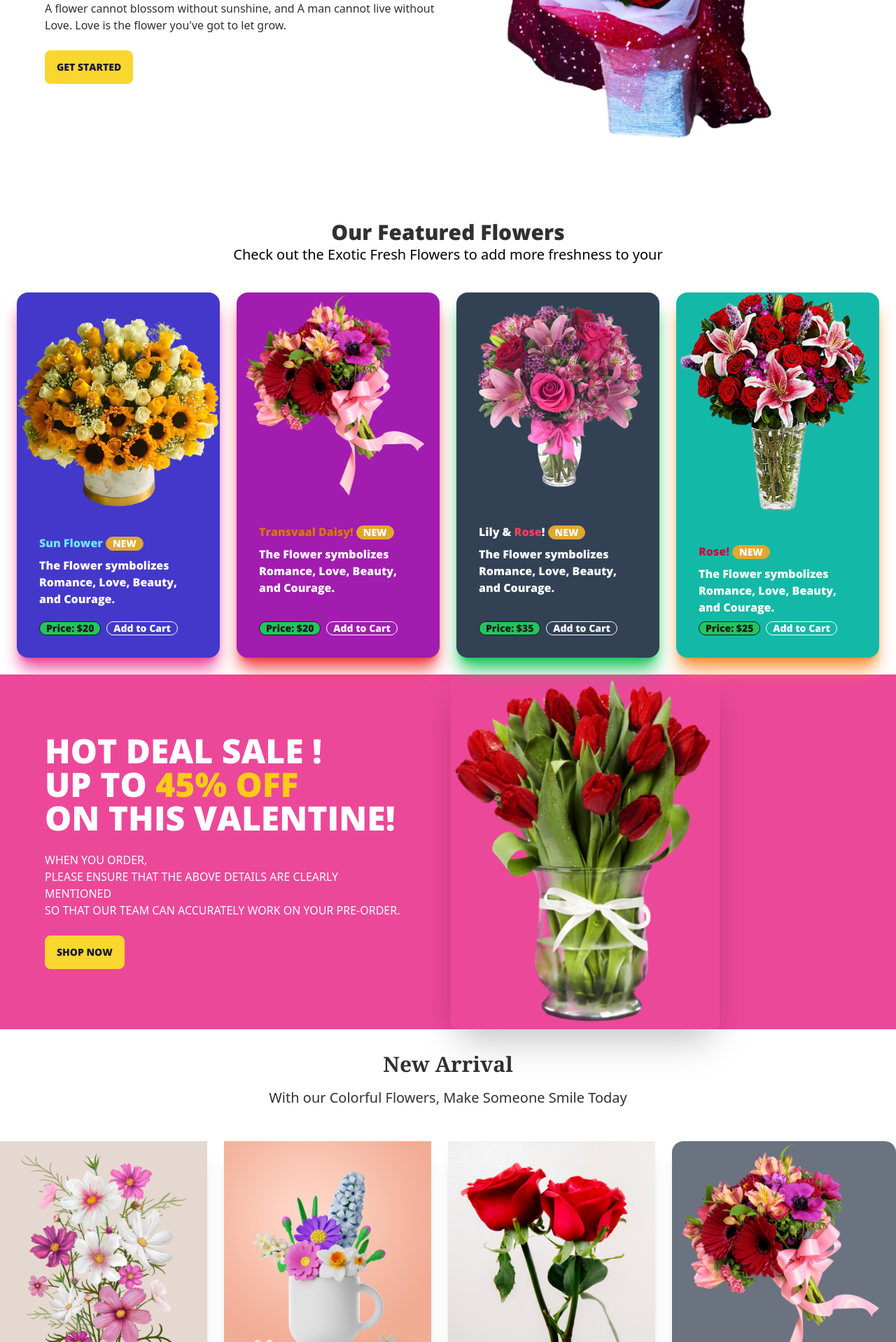
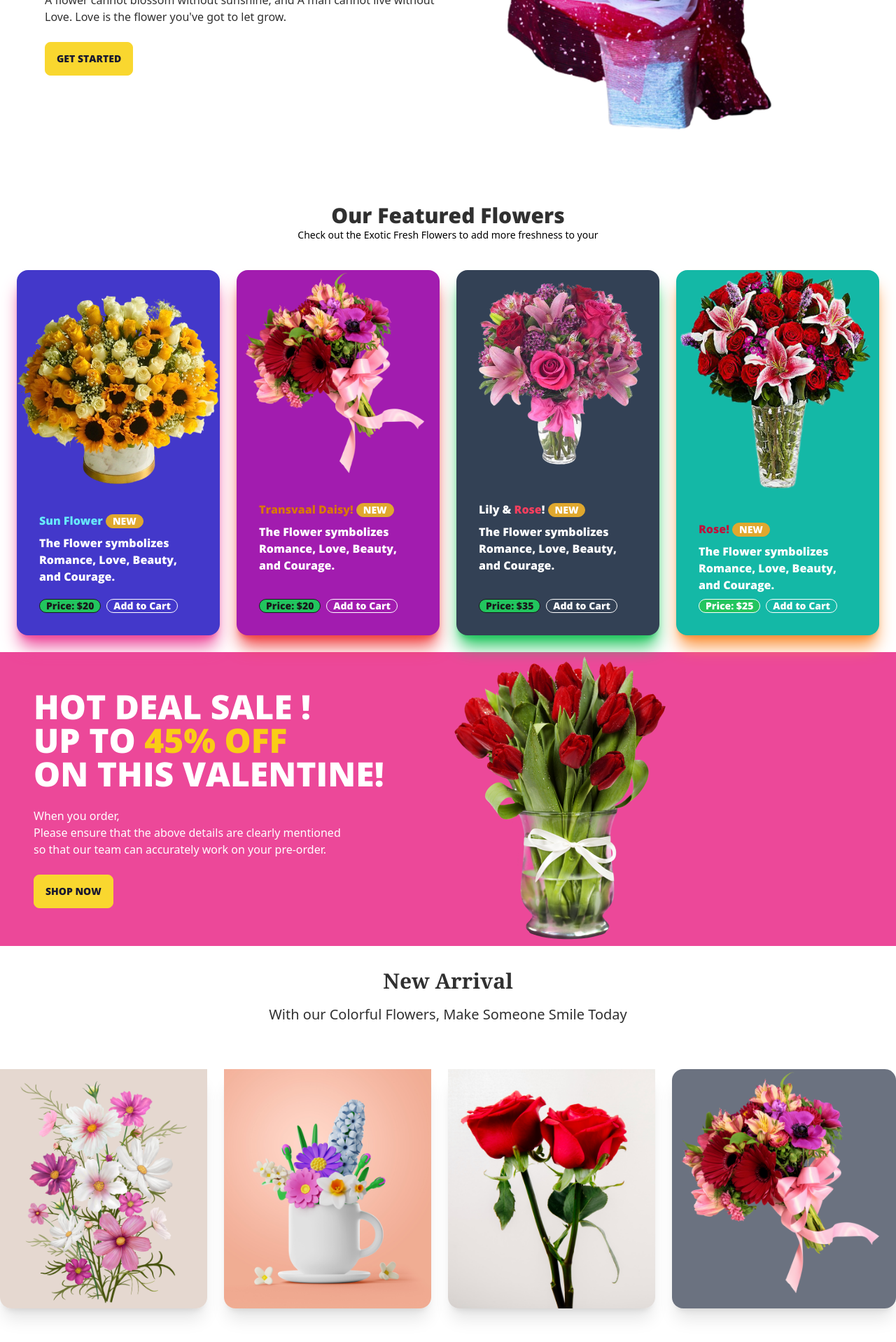
Before and after one commit to afnanthecoder/new-flower-shop-website, a plain HTML site: page index.html in a window 1280 px wide. Shown: the part 464-2382 px from the top of the page at 70% size. Drawn offline with nearby package versions, Linux system fonts and the light colour scheme.

Commit message:
added more responsive

```diff
--- a/index.html
+++ b/index.html
@@ -49,7 +49,7 @@
                 </div>
               </div>
               <div class="navbar-center">
-                <a class="btn btn-ghost font-serif normal-case text-md md:text-xl"> <span class="text-white">Flower</span> Shop</a>
+                <a class="btn btn-ghost font-serif normal-case text-md md:text-4xl"> <span class="text-white">Flower</span> Shop</a>
                   <img class="w-[100px] md:w-[150px] " src="./c images/Pastel Retail Flower Shop Logo.png" alt="">
               </div>
               <div class="navbar-end">
@@ -67,9 +67,9 @@
           </nav>
 
 
-        <section class="w-[90%] mx-auto grid grid-cols-1 md:grid-cols-2 gap-2 items-center py-3">
+        <section class="w-[90%] mx-auto grid grid-cols-1 md:grid-cols-2 gap-2 items-center ">
           <div>
-            <h1 class="text-5xl font-semibold">Make Your Day
+            <h1 class="lg:text-5xl font-semibold text-3xl">Make Your Day
               <span class="text-pink-600 uppercase">Special</span> With Flowers</h1>
             <p class="py-6 font-sans">A flower cannot blossom without sunshine, and
               A man cannot live without Love.
@@ -87,7 +87,7 @@
     <main>
       <div class="text-3xl from-neutral-900 text-center my-4">
        <h2>Our Featured Flowers</h2>
-       <p class="text-xl text-black font-sans">Check out the Exotic Fresh Flowers to add more freshness to your</p>
+       <p class=" text-sm text-black font-sans">Check out the Exotic Fresh Flowers to add more freshness to your</p>
       </div>
 <section>
   <div class="grid grid-cols-1 lg:grid-cols-4 md:grid-cols-2 gap-6 p-6">
@@ -142,7 +142,7 @@
       </h2>
       <p class="text-white">The Flower symbolizes Romance, Love, Beauty, and Courage.</p>
       <div class="card-actions ">
-        <div class="badge badge-outline text-zinc-900 bg-green-500">Price: $25</div>
+        <div class="badge badge-outline text-white bg-green-500">Price: $25</div>
         <div class="badge badge-outline text-white">Add to Cart</div>
       </div>
     </div>
@@ -150,27 +150,29 @@
 
 </div>
 </section>
-
+<!-- Hot deal section  -->
 <section class="w-[100%] mx-auto grid grid-cols-1 md:grid-cols-2 gap-2 items-center  bg-pink-500">
-  <div class="p-16">
-    <h1 class="text-5xl font-bold text-white uppercase ">Hot Deal Sale ! <br> Up to  <span class="text-yellow-400 font-semibold">45% OFF</span> <br>
+  <div class="p-12">
+    <h1 class="lg:text-5xl sm:text-3xl md:text-4xl font-bold text-white uppercase ">Hot Deal Sale ! <br> Up to  <span class="text-yellow-400 font-semibold">45% OFF</span> <br>
       on This Valentine!</h1>
-      <p class="py-6 text-white font-sans uppercase">When you order,<br>
+      <p class="py-6 font-sans text-white ">When you order,<br>
         Please ensure that the above details are clearly mentioned <br>
         so that our team can accurately work on your pre-order.</p>
       <button class="btn btn-primary">Shop Now</button>
   </div>
-  <div class=" lg:flex justify-center md:flex-col">
-    <img src="./Flower Asset/pngwing 8.png" class="max-w-sm rounded-lg shadow-2xl" />
+  <div class=" flex justify-center md:flex-col ">
+    <img class="lg:w-1/2 md:w-[250px] w-[30%]" src="./Flower Asset/pngwing 8.png" class="max-w-sm rounded-lg shadow-2xl" />
   </div>
   </section>
+
+  <!-- New arrival section  -->
 <section>
   <div class="text-center py-4">
   <h1 class="text-3xl font-serif font-bold py-4">New Arrival</h1>
 
     <p class="text-xl font-sans">With our Colorful Flowers, Make Someone Smile Today  </p>
   </div>
-  <div class="flex justify-center gap-6 py-8">
+  <div class="flex justify-center gap-6 py-12">
   <div class="card  bg-base-100 shadow-xl">
     <figure><img src="./Flower Asset/Rectangle 4.png" alt="flower" /></figure>
     </div>
```
